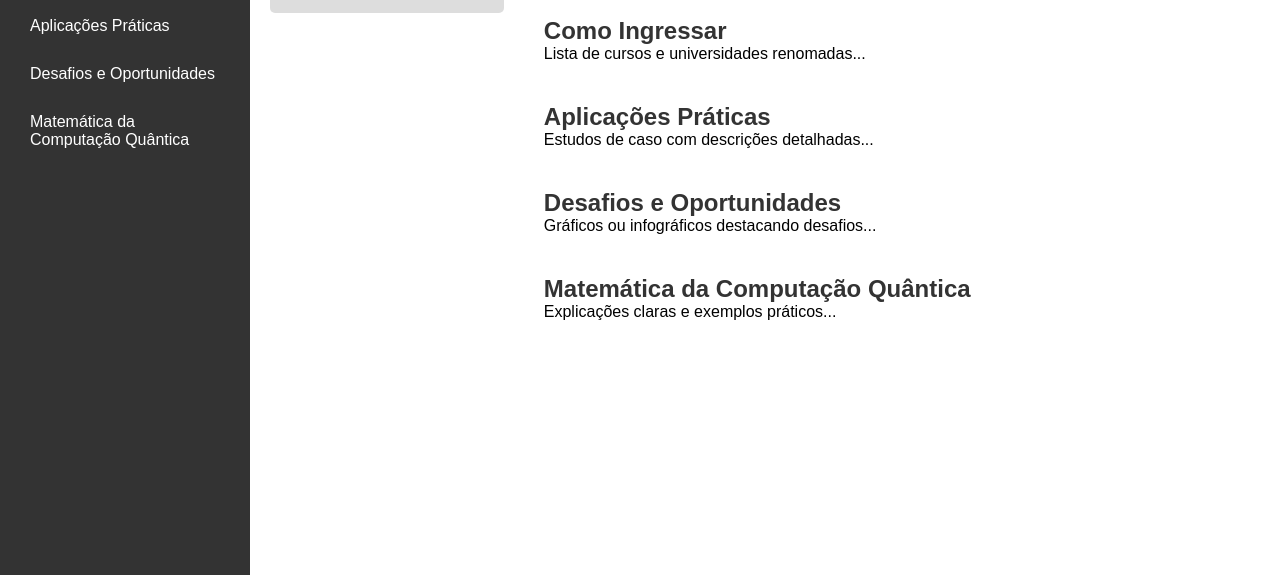
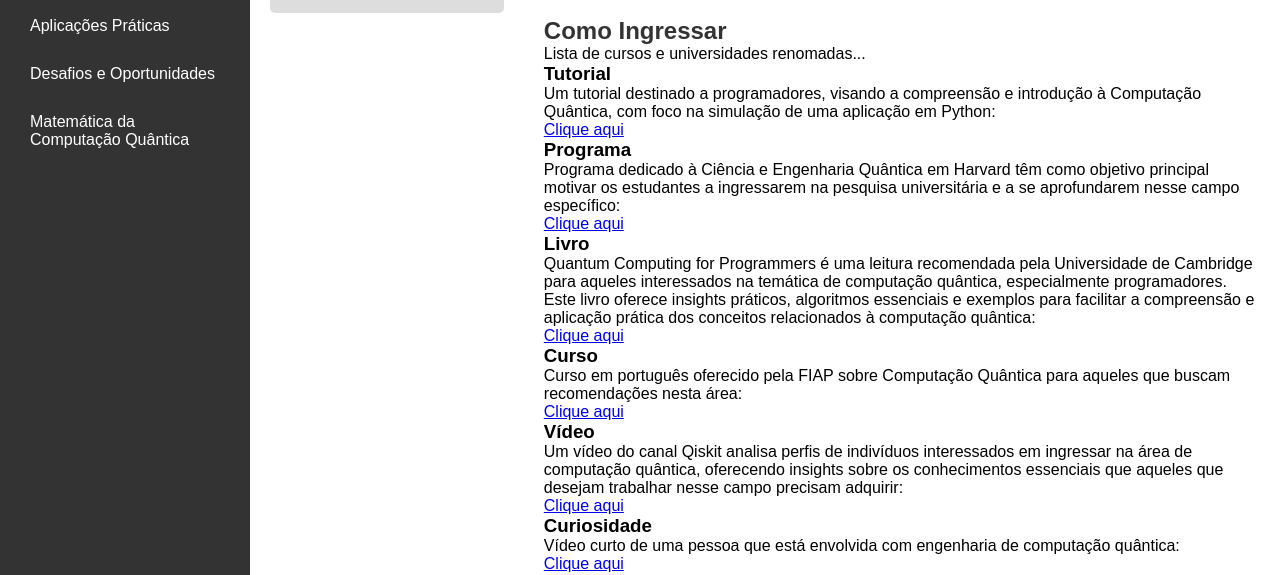
Before and after one commit to gustrpaz/Quantum_Computing, a plain HTML site: page index.html in a window 1280 px wide. Shown: the part 175-750 px from the top of the page. Drawn offline with Linux system fonts and the light colour scheme.

Commit message:
Inicio da parte Como Ingressar na Área de Computação Quântica

```diff
--- a/index.html
+++ b/index.html
@@ -1,11 +1,13 @@
 <!DOCTYPE html>
 <html lang="pt-br">
+
 <head>
     <meta charset="UTF-8">
     <meta name="viewport" content="width=device-width, initial-scale=1.0">
     <link rel="stylesheet" href="style.css">
     <title>Computação Quântica</title>
 </head>
+
 <body>
     <div class="container">
         <nav class="sidebar">
@@ -36,6 +38,42 @@
             <section id="join">
                 <h2>Como Ingressar</h2>
                 <p>Lista de cursos e universidades renomadas...</p>
+                <div>
+                    <h3>Tutorial</h3>
+                    <p>Um tutorial destinado a programadores, visando a compreensão e introdução à Computação Quântica,
+                        com foco na simulação de uma aplicação em Python:</p>
+                    <a href="https://pythonprogramming.net/quantum-computer-programming-tutorial/">Clique aqui</a>
+                </div>
+                <div>
+                    <h3>Programa</h3>
+                    <p>Programa dedicado à Ciência e Engenharia Quântica em Harvard têm como objetivo principal motivar os estudantes a ingressarem na pesquisa universitária e a se aprofundarem nesse campo específico:</p>
+                    <a href="https://gsas.harvard.edu/program/quantum-science-and-engineering">Clique aqui</a>
+                </div>
+                <div>
+                    <h3>Livro</h3>
+                    <p>Quantum Computing for Programmers é uma leitura recomendada pela Universidade de Cambridge para aqueles interessados na temática de computação quântica, especialmente programadores. Este livro oferece insights práticos, algoritmos essenciais e exemplos para facilitar a compreensão e aplicação prática dos conceitos relacionados à computação quântica:</p>
+                    <a href="https://www.cambridge.org/br/universitypress/subjects/computer-science/algorithmics-complexity-computer-algebra-and-computational-g/quantum-computing-programmers?format=HB&isbn=9781009098175">Clique aqui</a>
+                </div>
+                <div>
+                    <h3>Curso</h3>
+                    <p>Curso em português oferecido pela FIAP sobre Computação Quântica para aqueles que buscam recomendações nesta área:</p>
+                    <a href="https://www.fiap.com.br/shift/curso/tecnologia/computacao-quantica-fundamentals-e-algorithms-hands-on/?gad_source=1&gclid=Cj0KCQiApOyqBhDlARIsAGfnyMoUspaVm2R5jK6fUfhXx7vfkKd5A9hvp08RIwmWMNHsmGRO52wbTjgaAgQdEALw_wcB">Clique aqui</a>
+                </div>
+                <div>
+                    <h3>Vídeo</h3>
+                    <p>Um vídeo do canal Qiskit analisa perfis de indivíduos interessados em ingressar na área de computação quântica, oferecendo insights sobre os conhecimentos essenciais que aqueles que desejam trabalhar nesse campo precisam adquirir:</p>
+                    <a href="https://www.youtube.com/watch?v=_akaRhsx4LA">Clique aqui</a>
+                </div>
+                <div>
+                    <h3>Curiosidade</h3>
+                    <p>Vídeo curto de uma pessoa que está envolvida com engenharia de computação quântica:</p>
+                    <a href="https://youtube.com/shorts/qVQr4cCQZ7s?si=UUhhLCwDUSlOLweE">Clique aqui</a>
+                </div>
+                <div>
+                    <h3>Empregabilidade na área da Computação Quântica no Brasil</h3>
+                    <p>A computação quântica, com o suporte da IBM e de outras empresas líderes, oferece ao Brasil uma oportunidade única de impulsionar empregos em setores estratégicos. Com a colaboração de pesquisadores, instituições educacionais e empresas locais, o país pode aproveitar ao máximo o potencial da computação quântica para impulsionar a inovação, criar empregos de alta qualidade e fortalecer sua posição na economia global.</p>
+                    <a href="https://www.dio.me/articles/o-quantico-do-emprego-como-a-computacao-quantica-vai-impulsionar-empregos-no-brasil">Clique aqui</a>
+                </div>
             </section>
             <section id="applications">
                 <h2>Aplicações Práticas</h2>
@@ -53,4 +91,5 @@
         </main>
     </div>
 </body>
+
 </html>
```
